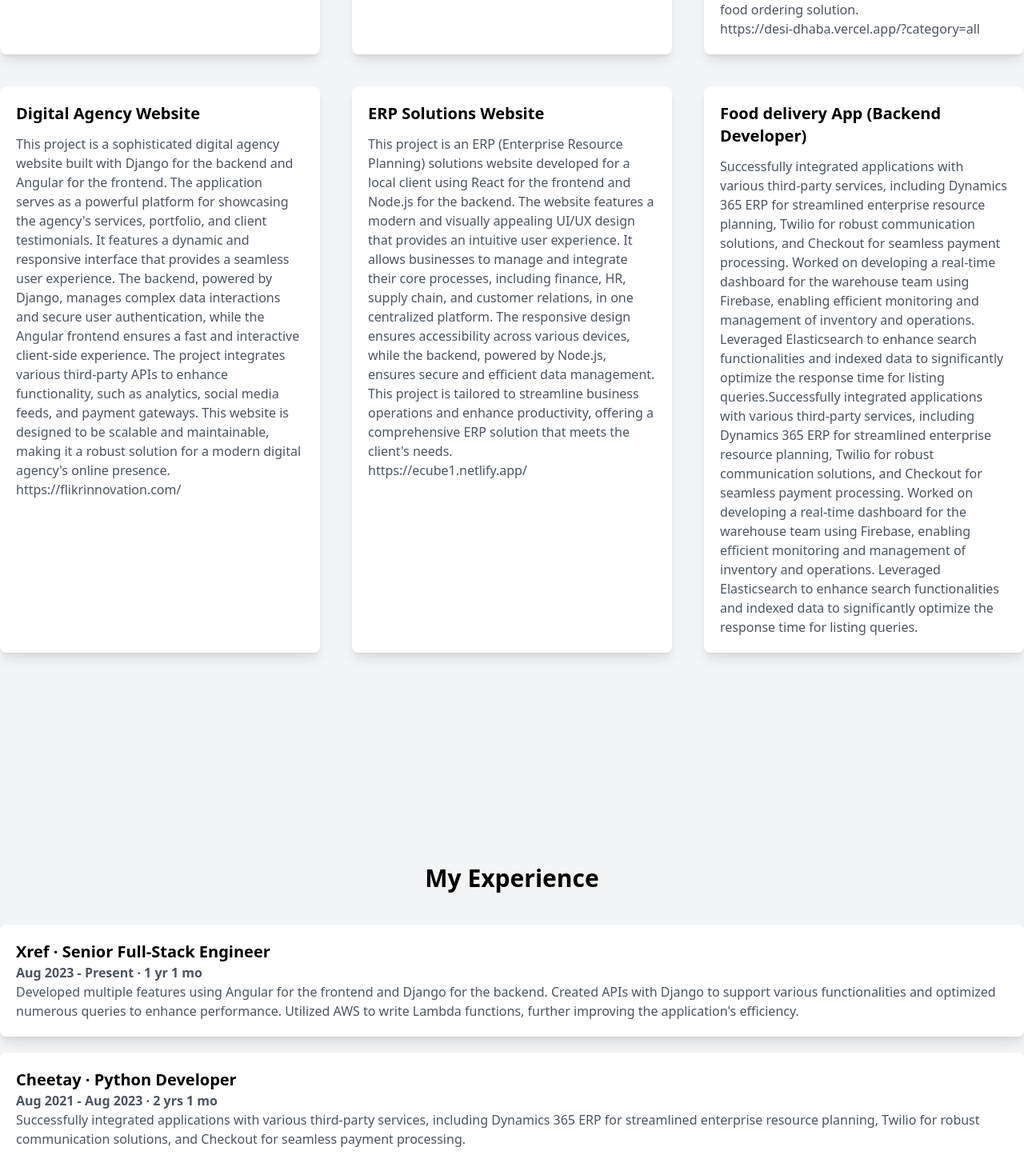
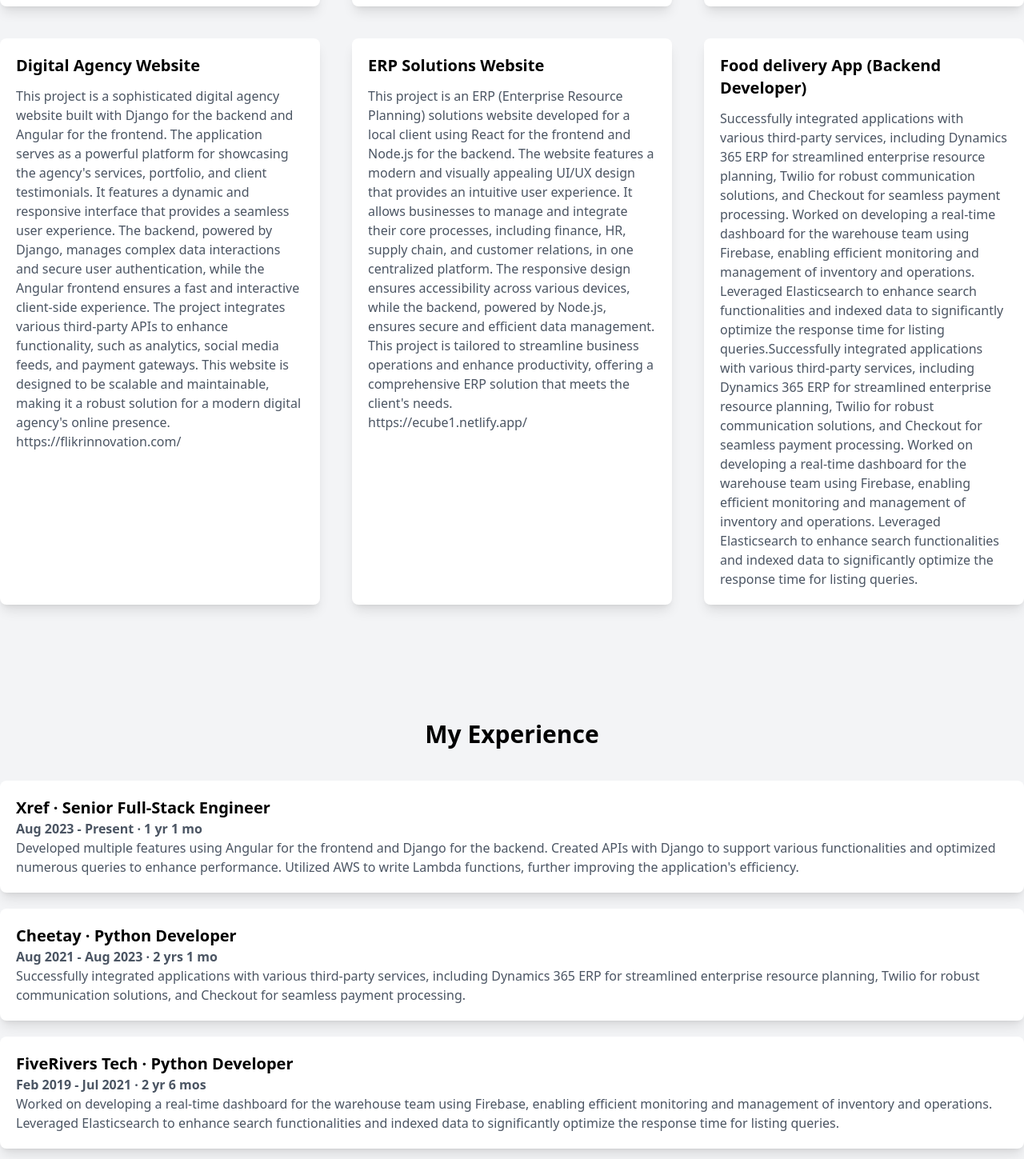
Before and after one commit to sydbilal/Portfolio-Main, a React (Vite) app in the folder my-vite-app/: page / in a window 1280 px wide. Shown: the part 1348-2797 px from the top of the page at 80% size. Built offline with nearby package versions, Linux system fonts and the light colour scheme.

Commit message:
changes in layout

```diff
--- a/my-vite-app/src/Components/Contactme.jsx
+++ b/my-vite-app/src/Components/Contactme.jsx
@@ -2,7 +2,7 @@ import React from 'react';
 
 const ContactMe = () => {
   return (
-    <div className="container mx-auto py-20">
+    <div className="container mx-auto py-10">
       <h2 className="text-3xl font-bold text-center mb-10">Contact Me</h2>
       <form className="max-w-lg mx-auto">
         <div className="mb-4">
--- a/my-vite-app/src/Components/Experience.jsx
+++ b/my-vite-app/src/Components/Experience.jsx
@@ -2,7 +2,7 @@ import React from 'react';
 
 const Experience = () => {
   return (
-    <div className="container mx-auto mt-20 pt-200 py-20">
+    <div className="container mx-auto mt-10 pt-200 py-10">
       <h2 className="text-3xl font-bold text-center mb-10">My Experience</h2>
       <ul className="space-y-5">
         <li className="bg-white p-5 shadow-lg rounded-lg">
--- a/my-vite-app/src/Components/Projects.jsx
+++ b/my-vite-app/src/Components/Projects.jsx
@@ -2,7 +2,7 @@ import React from 'react';
 
 const Projects = () => {
   return (
-    <div className="container mx-auto mt-5 justify-center py-20">
+    <div className="container mx-auto justify-center py-10">
       <h2 className="text-3xl font-bold text-center mb-10">My Projects</h2>
       <div className="grid md:grid-cols-2 lg:grid-cols-3 gap-10">
         {/* Example of a project card */}
```
